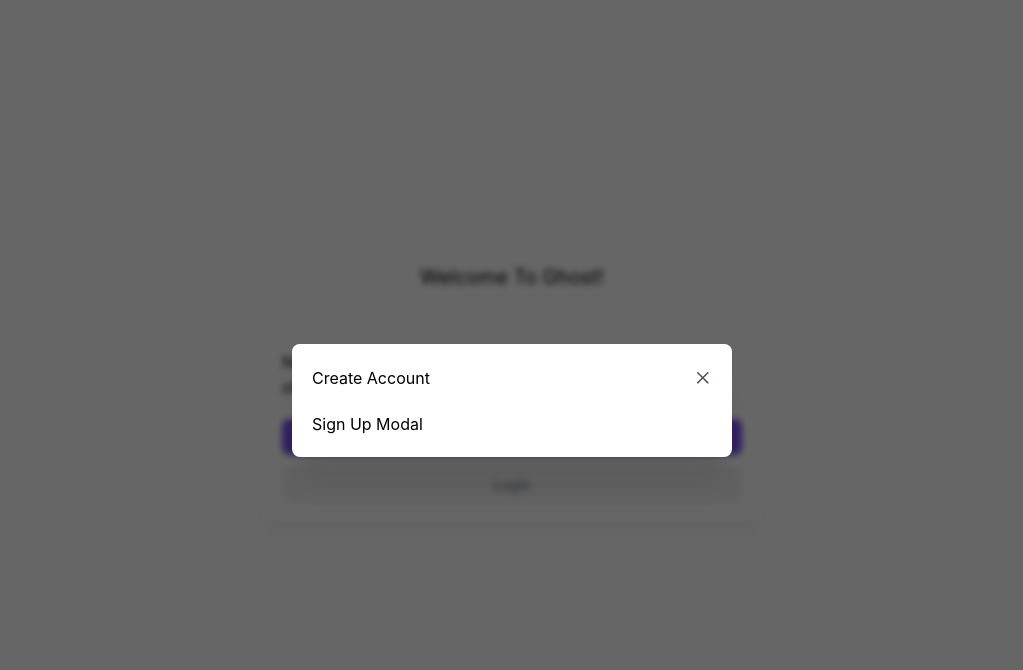
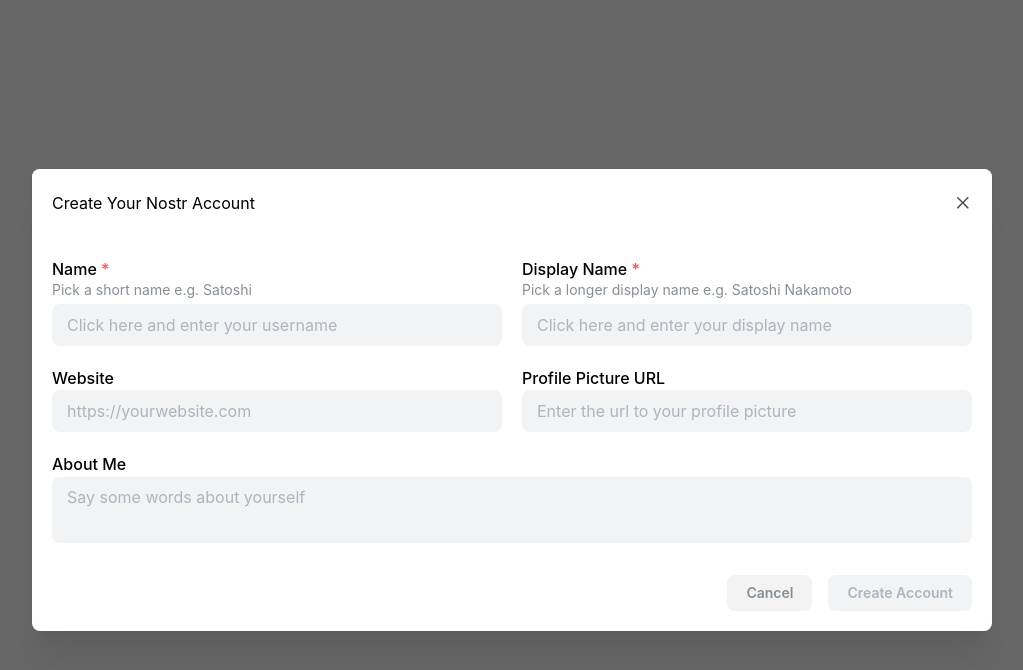
Before and after one commit to DanielKanyo/nostr_client_ghost, a React (Vite) app: page / in a window 1280 px wide. Both pictures are taken after a click on the button "Create Account". Shown: the top 670 px of the page, without its empty margins (128-1151 px from the left). Built offline with nearby package versions, Linux system fonts and the light colour scheme.

Commit message:
SignUp modal with input fields, publishProfile service method

```diff
--- a/src/Components/PageTitle.tsx
+++ b/src/Components/PageTitle.tsx
@@ -18,11 +18,11 @@
     return (
         <Flex p="lg" align="center" justify="flex-start">
             {withBackwards && (
-                <ActionIcon mr={14} variant="subtle" color="gray" size="xl" radius="md" aria-label="back" onClick={goBack}>
+                <ActionIcon mr={14} variant="subtle" color="gray" size="xl" radius="xl" aria-label="back" onClick={goBack}>
                     <IconChevronLeft className="mantine-rotate-rtl" />
                 </ActionIcon>
             )}
-            <Text fz={26}>{title}</Text>
+            <Text fz={22}>{title}</Text>
         </Flex>
     );
 }
--- a/src/Components/SignInModal.tsx
+++ b/src/Components/SignInModal.tsx
@@ -3,10 +3,10 @@
 
 import { SimplePool } from "nostr-tools";
 
-import { Alert, Button, CloseButton, Flex, Input, Modal } from "@mantine/core";
+import { Alert, Button, CloseButton, Flex, Modal, PasswordInput } from "@mantine/core";
 import { IconExclamationCircle } from "@tabler/icons-react";
 
-import { authenticate, fetchUserMetadata } from "../Services/service";
+import { authenticateUser, fetchUserMetadata } from "../Services/authService";
 import { updateAuthenticated, updateLoading, updateUser } from "../Store/Features/userSlice";
 
 interface SignInModalProps {
@@ -27,7 +27,7 @@
 
         try {
             const pool = new SimplePool();
-            const publicKey = await authenticate(privateKey, pool);
+            const publicKey = await authenticateUser(privateKey, pool);
             const metadata = await fetchUserMetadata(publicKey, pool);
 
             localStorage.setItem("nostrPrivateKey", privateKey);
@@ -52,7 +52,7 @@
     return (
         <Modal opened={opened} onClose={close} title="Login" centered overlayProps={{ blur: 3 }} padding="lg" radius="md">
             <Flex direction="column">
-                <Input
+                <PasswordInput
                     variant="filled"
                     size="md"
                     radius="md"
--- a/src/Components/SignUpModal.tsx
+++ b/src/Components/SignUpModal.tsx
@@ -1,4 +1,8 @@
-import { Modal } from "@mantine/core";
+import { useState } from "react";
+
+import { Button, Group, Modal, Textarea, TextInput } from "@mantine/core";
+
+import { generateKeyPair, publishProfile } from "../Services/authService";
 
 interface SignUpModalProps {
     opened: boolean;
@@ -6,9 +10,109 @@
 }
 
 export default function SignUpModal({ opened, close }: SignUpModalProps) {
+    const [name, setName] = useState<string>("");
+    const [displayName, setDisplayName] = useState<string>("");
+    const [website, setWebsite] = useState<string>("");
+    const [picture, setPicture] = useState<string>("");
+    const [about, setAbout] = useState<string>("");
+    const [loading, setLoading] = useState<boolean>(false);
+    const [error, setError] = useState<string>("");
+
+    const handleSaveProfile = async () => {
+        setLoading(true);
+
+        const { privateKey, publicKey } = generateKeyPair();
+        const metadata = { name, displayName, website, picture, about };
+
+        try {
+            // TODO: Finish
+            // await publishProfile(privateKey, metadata);
+        } catch (err) {
+            setError(err instanceof Error ? err.message : "Authentication failed...");
+        }
+    };
+
     return (
-        <Modal opened={opened} onClose={close} title="Create Account" centered overlayProps={{ blur: 3 }} padding="lg" radius="md">
-            Sign Up Modal
+        <Modal
+            opened={opened}
+            onClose={close}
+            title="Create Your Nostr Account"
+            centered
+            overlayProps={{ blur: 3 }}
+            padding="lg"
+            radius="md"
+            size="60rem"
+        >
+            <Group mt="lg" grow gap="lg">
+                <TextInput
+                    variant="filled"
+                    size="md"
+                    radius="md"
+                    label="Name"
+                    description="Pick a short name e.g. Satoshi"
+                    value={name}
+                    onChange={(e) => setName(e.currentTarget.value)}
+                    placeholder="Click here and enter your username"
+                    withAsterisk
+                />
+                <TextInput
+                    variant="filled"
+                    size="md"
+                    radius="md"
+                    label="Display Name"
+                    description="Pick a longer display name e.g. Satoshi Nakamoto"
+                    value={displayName}
+                    onChange={(e) => setDisplayName(e.currentTarget.value)}
+                    placeholder="Click here and enter your display name"
+                    withAsterisk
+                />
+            </Group>
+            <Group mt="lg" grow gap="lg">
+                <TextInput
+                    variant="filled"
+                    size="md"
+                    radius="md"
+                    label="Website"
+                    value={website}
+                    onChange={(e) => setWebsite(e.currentTarget.value)}
+                    placeholder="https://yourwebsite.com"
+                />
+                <TextInput
+                    variant="filled"
+                    size="md"
+                    radius="md"
+                    label="Profile Picture URL"
+                    value={picture}
+                    onChange={(e) => setPicture(e.currentTarget.value)}
+                    placeholder="Enter the url to your profile picture"
+                />
+            </Group>
+            <Textarea
+                mt="lg"
+                label="About Me"
+                placeholder="Say some words about yourself"
+                variant="filled"
+                size="md"
+                radius="md"
+                value={about}
+                onChange={(e) => setAbout(e.currentTarget.value)}
+            />
+            <Group mt="xl" justify="flex-end">
+                <Button variant="light" radius="md" color="gray" onClick={close}>
+                    Cancel
+                </Button>
+                <Button
+                    variant="filled"
+                    radius="md"
+                    color="violet"
+                    onClick={handleSaveProfile}
+                    disabled={!displayName || !name}
+                    loading={loading}
+                    loaderProps={{ type: "dots" }}
+                >
+                    Create Account
+                </Button>
+            </Group>
         </Modal>
     );
 }
--- a/src/Layouts/Layout.tsx
+++ b/src/Layouts/Layout.tsx
@@ -8,7 +8,7 @@
 
 import GetStarted from "../Components/GetStarted";
 import PageLoader from "../Components/PageLoader";
-import { authenticate, fetchUserMetadata } from "../Services/service";
+import { authenticateUser, fetchUserMetadata } from "../Services/authService";
 import { updatePrimaryColor } from "../Store/Features/primaryColorSlice";
 import { updateAuthenticated, updateLoading, updateUser } from "../Store/Features/userSlice";
 import { useAppSelector } from "../Store/hook";
@@ -27,14 +27,14 @@
     }, [dispatch]);
 
     useEffect(() => {
-        const authenticateUser = async () => {
+        const authenticate = async () => {
             const storedPrivateKey = localStorage.getItem("nostrPrivateKey");
             const storedPublicKey = localStorage.getItem("nostrPublicKey");
 
             if (storedPrivateKey && storedPublicKey) {
                 try {
                     const pool = new SimplePool();
-                    const publicKey = await authenticate(storedPrivateKey, pool);
+                    const publicKey = await authenticateUser(storedPrivateKey, pool);
 
                     if (publicKey === storedPublicKey) {
                         const metadata = await fetchUserMetadata(publicKey, pool);
@@ -59,7 +59,7 @@
             }
         };
 
-        authenticateUser();
+        authenticate();
     }, [dispatch]);
 
     if (user.loading) {
--- a/src/Services/service.ts
+++ b/src/Services/authService.ts
@@ -1,4 +1,4 @@
-import { nip19, SimplePool, finalizeEvent, verifyEvent, type Event as NostrEvent } from "nostr-tools";
+import { nip19, SimplePool, finalizeEvent, verifyEvent, type Event as NostrEvent, generateSecretKey, getPublicKey } from "nostr-tools";
 
 import { hexToBytes } from "@noble/hashes/utils";
 
@@ -7,7 +7,7 @@
 // Common Nostr relays
 const relays = ["wss://relay.damus.io", "wss://nos.lol", "wss://relay.primal.net/"];
 
-export const authenticate = async (privateKey: string, pool: SimplePool): Promise<string> => {
+export const authenticateUser = async (privateKey: string, pool: SimplePool): Promise<string> => {
     try {
         let privateKeyBytes: Uint8Array;
 
@@ -26,6 +26,7 @@
             if (!privateKey.match(/^[0-9a-fA-F]{64}$/)) {
                 throw new Error("Invalid private key format. Must be 64 hexadecimal characters...");
             }
+
             privateKeyBytes = hexToBytes(privateKey);
         }
 
@@ -80,6 +81,51 @@
     }
 };
 
-export const createAccount = () => {
+export function generateKeyPair(): { privateKey: string; publicKey: string } {
+    const sk = generateSecretKey();
+    const pk = getPublicKey(sk);
 
+    const nsec = nip19.nsecEncode(sk);
+    const npub = nip19.npubEncode(pk);
+
+    return { privateKey: nsec, publicKey: npub };
 }
+
+export const publishProfile = async (privateKey: string, userMetadata: UserMetadata): Promise<void> => {
+    // Decode nsec private key to raw form
+    const { type, data: sk } = nip19.decode(privateKey);
+
+    if (type !== "nsec") {
+        throw new Error("Invalid private key format...");
+    }
+
+    // Create a kind 0 metadata event
+    const eventTemplate = {
+        kind: 0,
+        created_at: Math.floor(Date.now() / 1000),
+        tags: [],
+        content: JSON.stringify({
+            name: userMetadata.name,
+            display_name: userMetadata.display_name,
+            picture: userMetadata.picture,
+            about: userMetadata.about,
+            website: userMetadata.website,
+        }),
+    };
+
+    // Sign the event
+    const signedEvent = finalizeEvent(eventTemplate, sk);
+
+    // Publish to relays
+    const pool = new SimplePool();
+
+    try {
+        const pubs = pool.publish(relays, signedEvent);
+
+        await Promise.all(pubs);
+    } catch (error) {
+        throw new Error("Failed to publish profile...");
+    } finally {
+        pool.close(relays);
+    }
+};
```
Also changed, not shown: src/Pages/Settings/AccountSettings.tsx (+11 -7 lines), src/Types/userMetadata.ts (+11 -11 lines).
